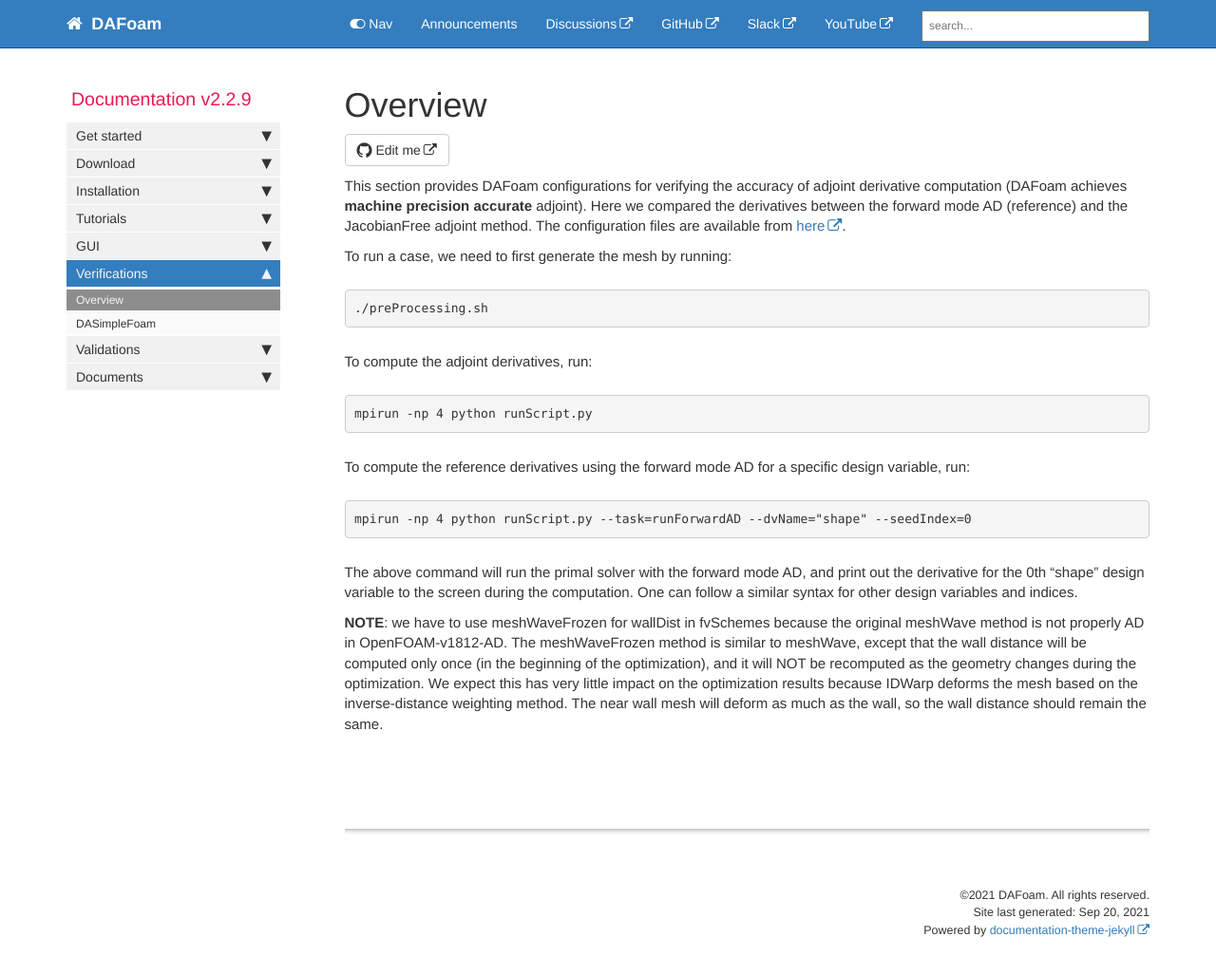
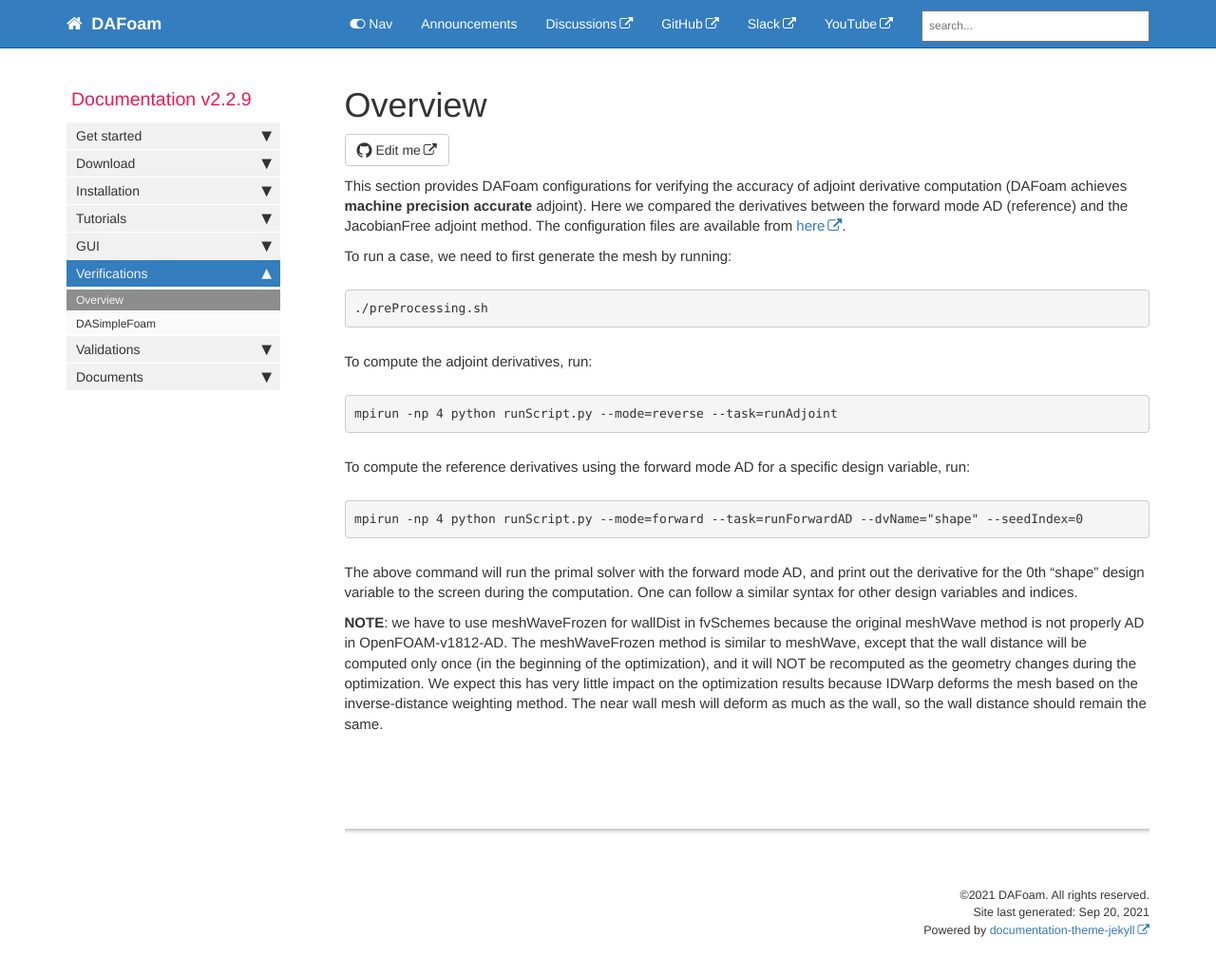
Before and after one commit to DAFoam/DAFoam.github.io, a Jekyll site: the page built from pages/mydoc/mydoc_verifications_overview.md, in a window 1280 px wide and 1040 px high. Shown: the top 1026 px of the window at 95% size. Built offline with Jekyll 4.4.1, drawn with Linux system fonts in a browser that asks for light colours; comment, search, counter and statistics services are not loaded.

Commit message:
content update

```diff
--- a/pages/mydoc/mydoc_verifications_overview.md
+++ b/pages/mydoc/mydoc_verifications_overview.md
@@ -18,13 +18,13 @@ To run a case, we need to first generate the mesh by running:
 To compute the adjoint derivatives, run:
 
 <pre>
-mpirun -np 4 python runScript.py
+mpirun -np 4 python runScript.py --mode=reverse --task=runAdjoint
 </pre>
 
 To compute the reference derivatives using the forward mode AD for a specific design variable, run:
 
 <pre>
-mpirun -np 4 python runScript.py --task=runForwardAD --dvName="shape" --seedIndex=0
+mpirun -np 4 python runScript.py --mode=forward --task=runForwardAD --dvName="shape" --seedIndex=0
 </pre>
 
 The above command will run the primal solver with the forward mode AD, and print out the derivative for the 0th "shape" design variable to the screen during the computation. One can follow a similar syntax for other design variables and indices.
```
